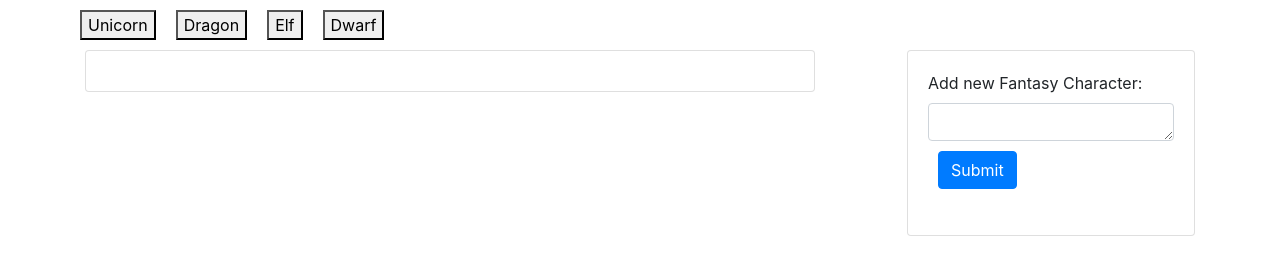
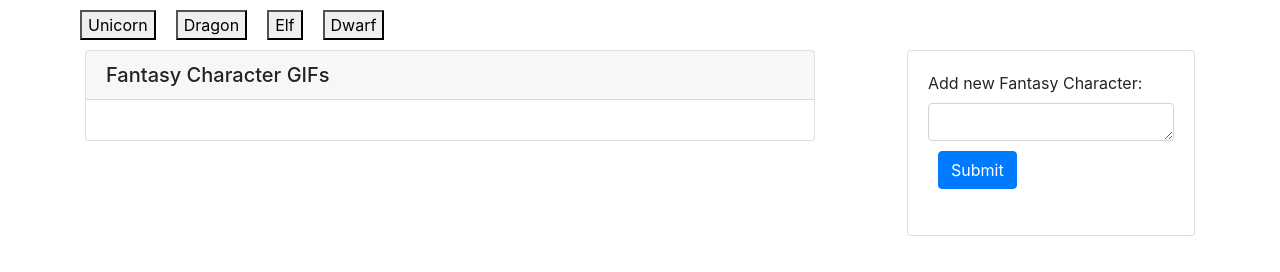
Before and after one commit to neverage84/GifTastic, a plain HTML site: page index.html in a window 1280 px wide. Drawn offline with nearby package versions, Linux system fonts and the light colour scheme.

Commit message:
Added card header and container

```diff
--- a/index.html
+++ b/index.html
@@ -28,6 +28,7 @@
         <div class="row">
             <div class="col-8 float-left">
                 <div class="card">
+                    <h5 class="card-header">Fantasy Character GIFs</h5>
                     <div class="card-body" id="GifsGoHere">
 
                     </div>
```
